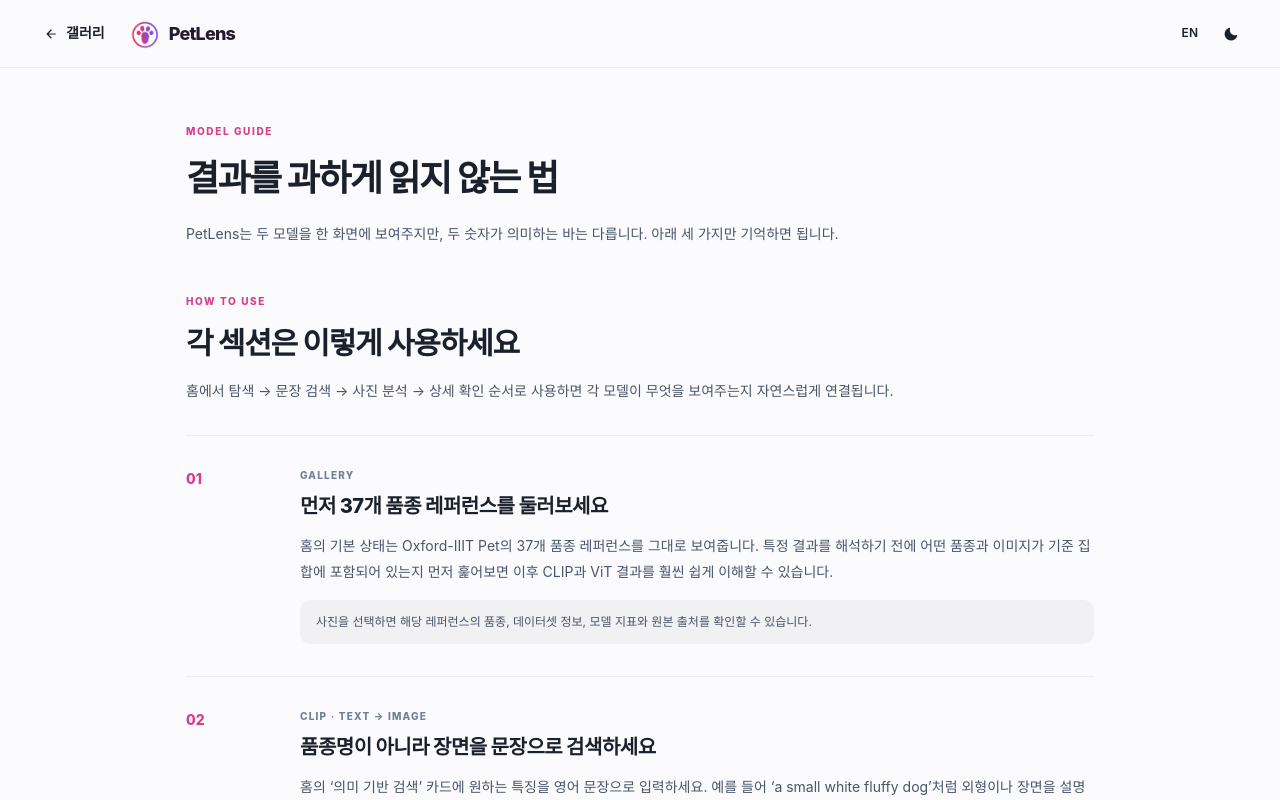
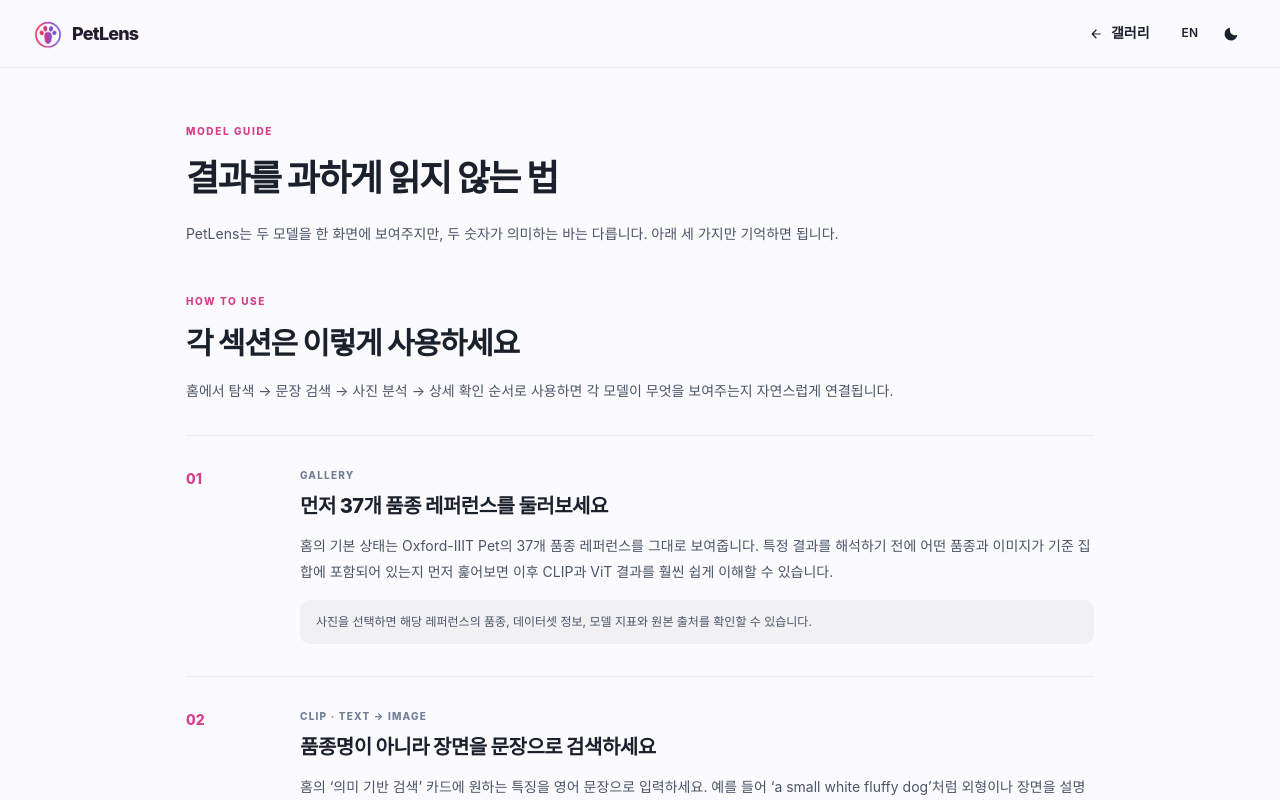
Before and after one commit to oosuhada/petlens-ai, a Next.js app: page /guide in a window 1280 px wide. Shown: the top 800 px of the page. Built offline with nearby package versions, Linux system fonts and the light colour scheme.

Commit message:
Refine guide header and card spacing

```diff
--- a/pages/guide.js
+++ b/pages/guide.js
@@ -84,9 +84,20 @@ export default function Guide() {
       <Head><title>{tr("결과 읽는 법", "Guide")} · PetLens</title></Head>
 
       <Flex h="68px" px={[3, 6, 8]} align="center" gap="1" borderBottom="1px solid" borderColor={dark ? "whiteAlpha.100" : "blackAlpha.100"}>
-        <Link href="/" passHref><Button as="a" variant="ghost" size="sm" leftIcon={<ArrowBackIcon />} mr="2">{tr("갤러리", "Gallery")}</Button></Link>
         <BrandMark dark={dark} compact />
         <Box flex="1" />
+        <Link href="/" passHref>
+          <Button
+            as="a"
+            variant="ghost"
+            size="sm"
+            leftIcon={<ArrowBackIcon />}
+            mr={[1, 2]}
+            px={[2, 3]}
+          >
+            {tr("갤러리", "Gallery")}
+          </Button>
+        </Link>
         <Button size="xs" variant="ghost" mr="1" onClick={() => changeLanguage(isKo ? "en" : "ko")}>{isKo ? "EN" : "한"}</Button>
         <Button size="sm" variant="ghost" px="2" minW="34px" onClick={toggleColorMode}>{dark ? <SunIcon /> : <MoonIcon />}</Button>
       </Flex>
--- a/pages/index.js
+++ b/pages/index.js
@@ -182,7 +182,7 @@ export default function Home({ data }) {
           >
             <Box
               flex="1"
-              mb={[7, 9, 12]}
+              mb={[4, 5, 6]}
               bg={dark ? "#17131d" : "white"}
               border="1px solid"
               borderColor={dark ? "whiteAlpha.200" : "blackAlpha.100"}
```
